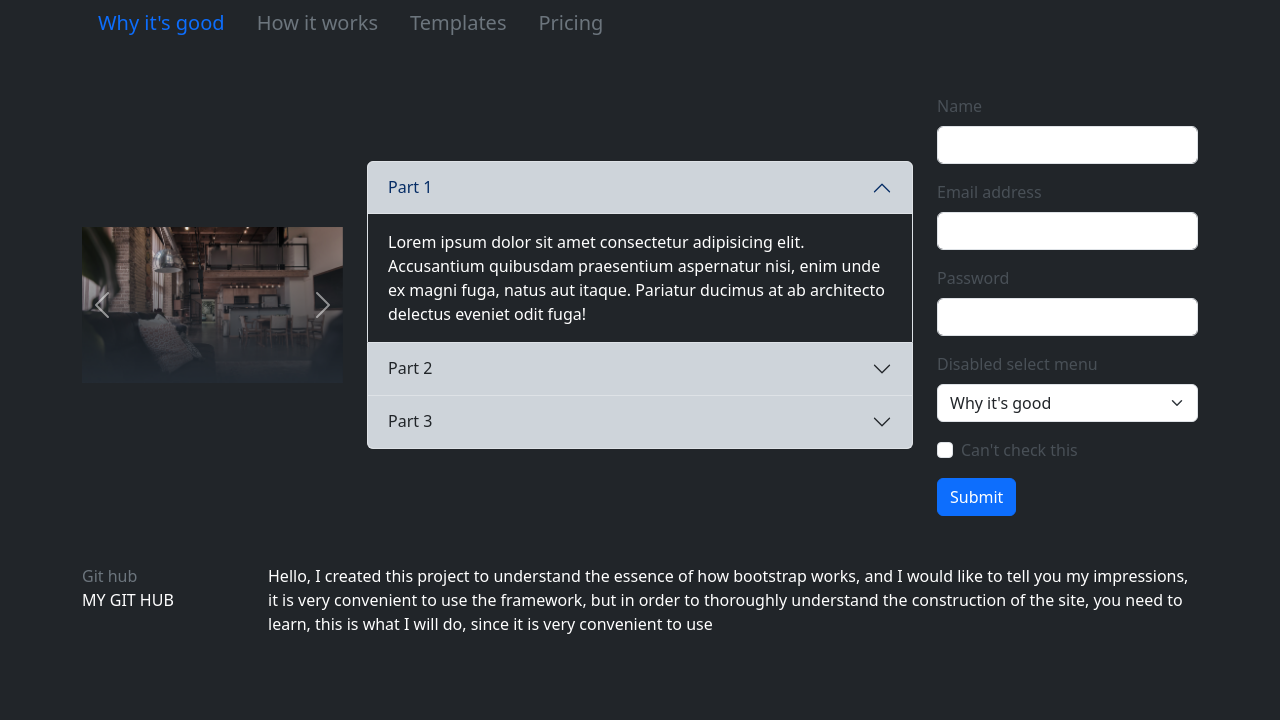
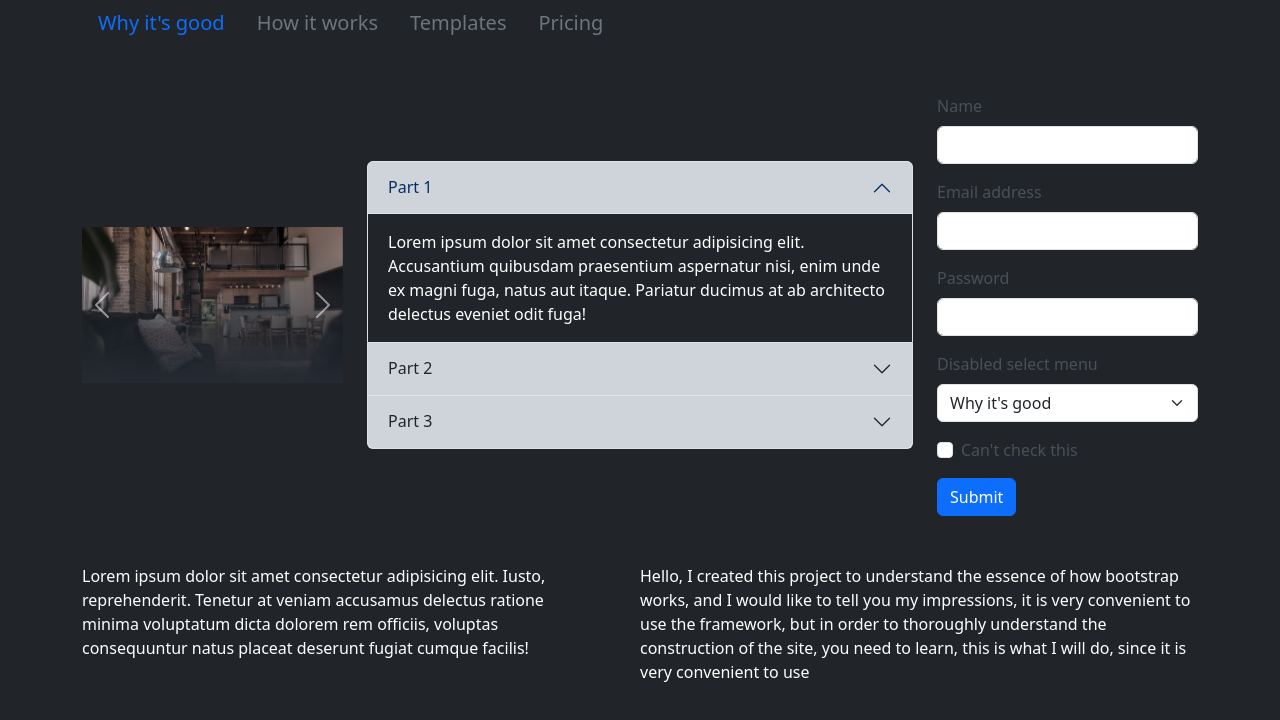
Before and after one commit to behoiandavid/mini-project9, a plain HTML site: page index.html in a window 1280 px wide. Drawn offline with nearby package versions, Linux system fonts and the light colour scheme.

Commit message:
in this project i used bootstrap framework

```diff
--- a/index.html
+++ b/index.html
@@ -180,12 +180,12 @@
     <footer>
         <div class="bg-dark pt-5 ">
             <div class="footer-block container d-flex justify-content-between">
-                <div class="col-md-1 text-white">
-                    <a class="link-offset-2 link-underline link-underline-opacity-0 text-secondary"
-                        href="https://github.com/dashboard">Git hub</a>
-                    <p>MY GIT HUB</p>
+                <div class="col-md-5 text-white">
+                    Lorem ipsum dolor sit amet consectetur adipisicing elit. Iusto, reprehenderit. Tenetur at veniam
+                    accusamus delectus ratione minima voluptatum dicta dolorem rem officiis, voluptas consequuntur natus
+                    placeat deserunt fugiat cumque facilis!
                 </div>
-                <div class="col-md-10 text-white">
+                <div class="col-md-6 text-white">
                     <p>Hello, I created this project to understand the essence of how bootstrap works, and I would like
                         to tell you my impressions, it is very convenient to use the framework, but in order to
                         thoroughly understand the construction of the site, you need to learn, this is what I will do,
```
